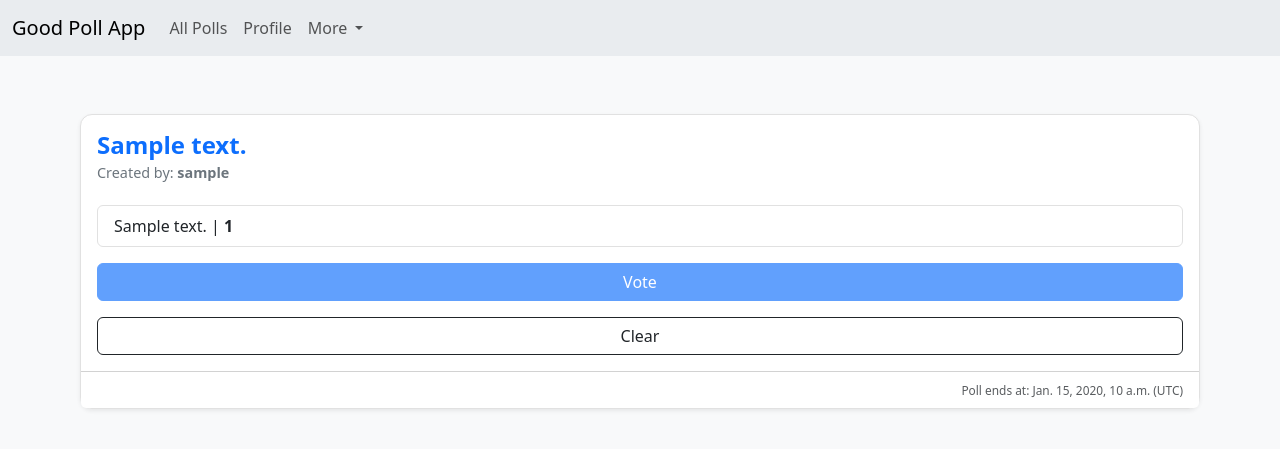
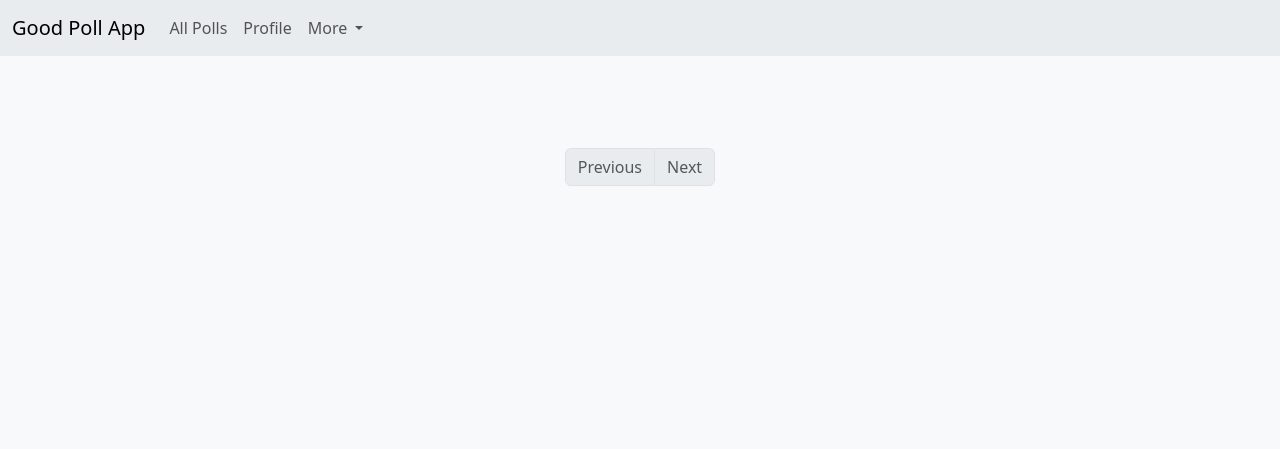
Before and after one commit to Samarthh2601/Polls-Django, a Django app: page /expired/ in a window 1280 px wide. Shown: the top 449 px of the page. Run offline with Django 5.2, Linux system fonts and the light colour scheme; a user stored in the database is signed in; tables that the repository leaves empty hold one stand-in row (values such as "Sample post").

Commit message:
Add pagination to display views

```diff
--- a/poll/models.py
+++ b/poll/models.py
@@ -15,9 +15,6 @@
     def __str__(self) -> str:
         return self.text
 
-    @property
-    def is_active(self) -> bool:
-        return self.active
 
     def get_vote_count(self) -> dict:
         choices_with_vote_counts = self.choices.annotate(vote_count=Count('votes'))
--- a/poll/templates/poll/base.html
+++ b/poll/templates/poll/base.html
@@ -71,6 +71,7 @@
           </div>
         <!-- Main content block -->
         {% block content %}{% endblock content %}
+        {% block ext_content %}{% endblock ext_content %}
 
     <script src="https://cdn.jsdelivr.net/npm/bootstrap@5.3.3/dist/js/bootstrap.bundle.min.js" integrity="sha384-YvpcrYf0tY3lHB60NNkmXc5s9fDVZLESaAA55NDzOxhy9GkcIdslK1eN7N6jIeHz" crossorigin="anonymous"></script>
     <!-- Additional block to add script logic in other templates -->
--- a/poll/templates/poll/display_polls.html
+++ b/poll/templates/poll/display_polls.html
@@ -1,25 +1,23 @@
-{% extends 'poll/base.html' %}
+{% extends 'poll/ext_paginator.html' %}
 
 
 {% block content %}
 
 <div class="container mt-5">
-    <!-- Poll Card -->
-    {% for poll in polls %}
+  <!-- Poll Cards -->
+  {% for poll in page_obj %}
   <div class="card poll-card shadow-sm mb-4 d-flex flex-column">
     <div class="card-body d-flex flex-column">
       <form action="{% url 'vote' %}" method="post">
         {% csrf_token %}
         <!-- Poll Title -->
         <h3 class="card-title text-primary">{{ poll.text }}</h3>
-        <!-- Poll Creator -->
         <h6 class="card-subtitle mb-4">Created by: <strong>{{ poll.owner.username }}</strong></h6>
+
         <!-- Poll Choices -->
         <div class="list-group d-flex flex-column gap-2">
-
           <div class="list-group">
             {% for choice_id, value in poll.get_vote_count.items %}
-              <!-- Poll Choice button loop -->
               <button type="button" class="list-group-item list-group-item-action choice-btn btn"
                       onclick="selectChoice('{{ choice_id }}', this, '{{ poll.pk }}')">
                 {{ value.0 }} | <strong>{{ value.1 }}</strong>
@@ -27,19 +25,15 @@
             {% endfor %}
           </div>
 
-          <!-- Hidden input with unique ID -->
           <input type="hidden" name="selected_choice_id" id="selectedChoice-{{ poll.pk }}">
           <input type="hidden" name="poll_key" value="{{ poll.pk }}">
 
+          <button type="submit" class="btn btn-primary mt-2 vote-btn" disabled>Vote</button>
+        </form>
 
-          <button type="submit" class="btn btn-primary mt-2 vote-btn" disabled>Vote</button>
-
-          </form>
-          <!-- Button to remove the selected choice -->
         <button type="button" class="btn btn-outline-dark mt-2" onclick="removeSelected(this, '{{ poll.pk }}')">Clear</button>
 
         {% block ext %}{% endblock ext %}
-
       </div>
     </div>
     <div class="card-footer mt-auto text-end">
--- /dev/null
+++ b/poll/templates/poll/ext_paginator.html
@@ -0,0 +1,38 @@
+{% extends 'poll/base.html' %}
+
+{% block ext_content %}
+<div class="d-flex justify-content-center mt-4">
+    <nav aria-label="Page navigation">
+        <ul class="pagination">
+            <!-- Previous Page -->
+            {% if page_obj.has_previous %}
+            <li class="page-item">
+                <a class="page-link" href="?page={{ page_obj.previous_page_number }}">Previous</a>
+            </li>
+            {% else %}
+            <li class="page-item disabled">
+                <span class="page-link">Previous</span>
+            </li>
+            {% endif %}
+
+            <!-- Page Numbers -->
+            {% for num in page_obj.paginator.page_range %}
+            <li class="page-item {% if page_obj.number == num %} active {% endif %}">
+                <a class="page-link" href="?page={{ num }}">{{ num }}</a>
+            </li>
+            {% endfor %}
+
+            <!-- Next Page -->
+            {% if page_obj.has_next %}
+            <li class="page-item">
+                <a class="page-link" href="?page={{ page_obj.next_page_number }}">Next</a>
+            </li>
+            {% else %}
+            <li class="page-item disabled">
+                <span class="page-link">Next</span>
+            </li>
+            {% endif %}
+        </ul>
+    </nav>
+</div>
+{% endblock ext_content %}
--- a/poll/templates/poll/my_votes.html
+++ b/poll/templates/poll/my_votes.html
@@ -1,9 +1,9 @@
-{% extends 'poll/base.html' %}
+{% extends 'poll/ext_paginator.html' %}
 
 {% block content %}
 <div class="container mt-5">
     <!-- Poll Card -->
-    {% for choice_id, choice in choices.items %}
+    {% for choice_id, choice in page_obj %}
     <div class="card poll-card shadow-sm mb-4 d-flex flex-column">
       <div class="card-body d-flex flex-column">
         <form action="{% url 'my_votes' %}" method="post">
--- a/poll/views.py
+++ b/poll/views.py
@@ -10,6 +10,7 @@
 from django.forms import modelformset_factory
 
 from datetime import datetime
+from django.core.paginator import Paginator
 
 
 
@@ -59,13 +60,18 @@
 
 @login_required
 def display_polls(request: HttpRequest):
-    polls = list(reversed(Poll.get_polls())) #Reversing the list to make new polls appear on top
-    return render(request, 'poll/display_polls.html', context={"polls": polls, "expired": False})
+    polls = (Poll.get_polls().order_by("-pub_date")) #Reversing the list to make new polls appear on top
+
+    paginator = Paginator(polls, 6)
+    page_number = request.GET.get('page')
+    page_obj = paginator.get_page(page_number)
+
+    return render(request, 'poll/display_polls.html', context={"page_obj": page_obj})
 
 @login_required
 def display_expired_polls(request: HttpRequest):
     polls = polls = list(reversed(Poll.get_polls(active=False)))
-    return render(request, 'poll/display_polls.html', context={"polls": polls, "expired": True})
+    return render(request, 'poll/display_polls.html', context={"polls": polls})
 
 
 @login_required
@@ -82,7 +88,7 @@
 
         try:
             # Parse and validate the deadline
-            deadline = datetime.strptime(deadline, "%Y-%m-%dT%H:%M")
+            deadline = timezone.make_aware(datetime.strptime(deadline, "%Y-%m-%dT%H:%M"))
 
         except ValueError as e:
             messages.error(request, "Invalid deadline!")
@@ -145,12 +151,17 @@
 @login_required
 def my_polls(request: HttpRequest):
     # Get filtered polls
-    polls = Poll.objects.filter(owner=request.user)
+    polls = Poll.objects.filter(owner=request.user).order_by('-pub_date')
+
     if not polls:
         messages.warning(request, "You have not created any polls yet")
         return redirect("create_poll")
 
-    return render(request, 'poll/my_polls.html', context={"polls": polls})
+    paginator = Paginator(polls, 6)
+    page_number = request.GET.get('page')
+    page_obj = paginator.get_page(page_number)
+
+    return render(request, 'poll/my_polls.html', context={"page_obj": page_obj})
 
 @login_required
 def my_votes(request: HttpRequest):
@@ -161,7 +172,12 @@
             return redirect("display_polls")
 
         choices = {vote.choice.pk: vote.choice for vote in votes}
-        return render(request, 'poll/my_votes.html', context={"choices": choices})
+
+        paginator = Paginator(list(choices.items()), 6)
+        page_number = request.GET.get('page')
+        page_obj = paginator.get_page(page_number)
+
+        return render(request, 'poll/my_votes.html', context={"page_obj": page_obj})
 
     choice = get_choice_obj(request) #Get the Choice object from the database
 
```
Also changed, not shown: README.md, poll/migrations/0003_remove_poll_active.py (added). Lines whose indentation alone changed are shown as unchanged.
